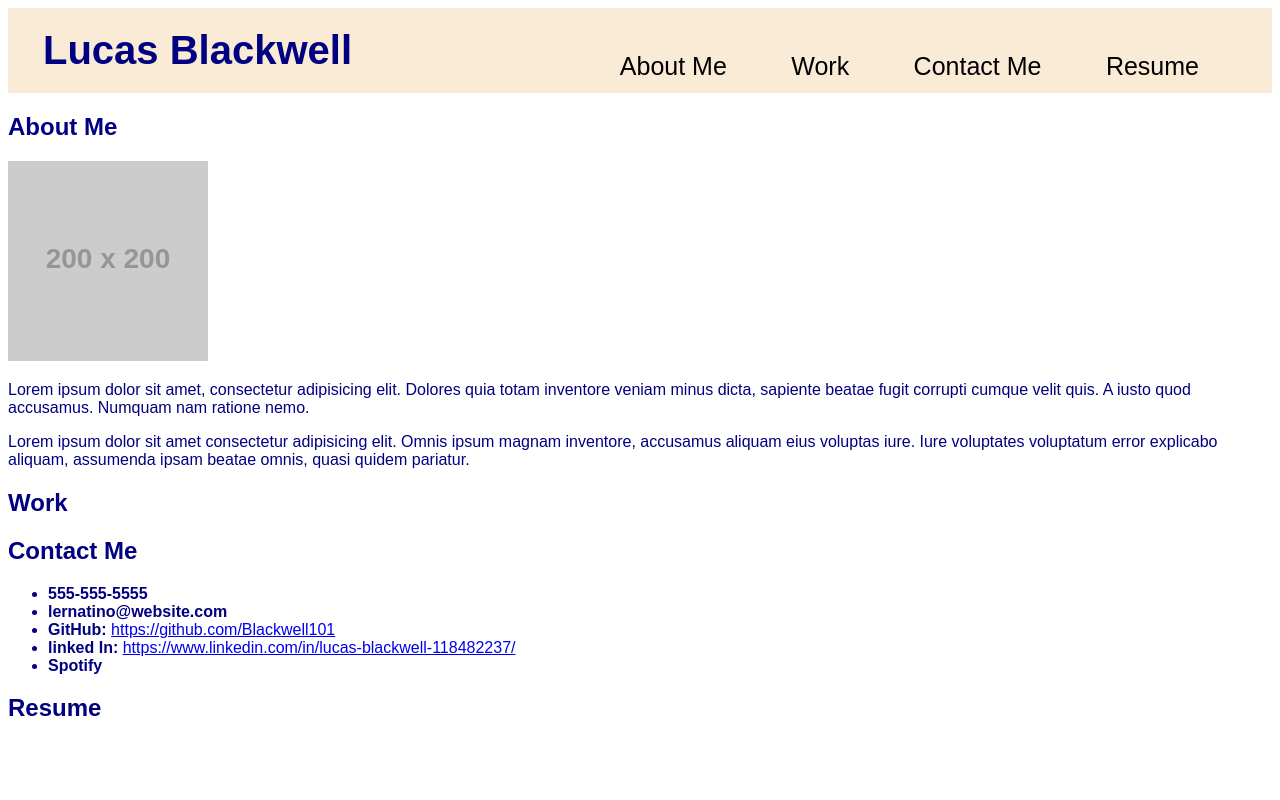
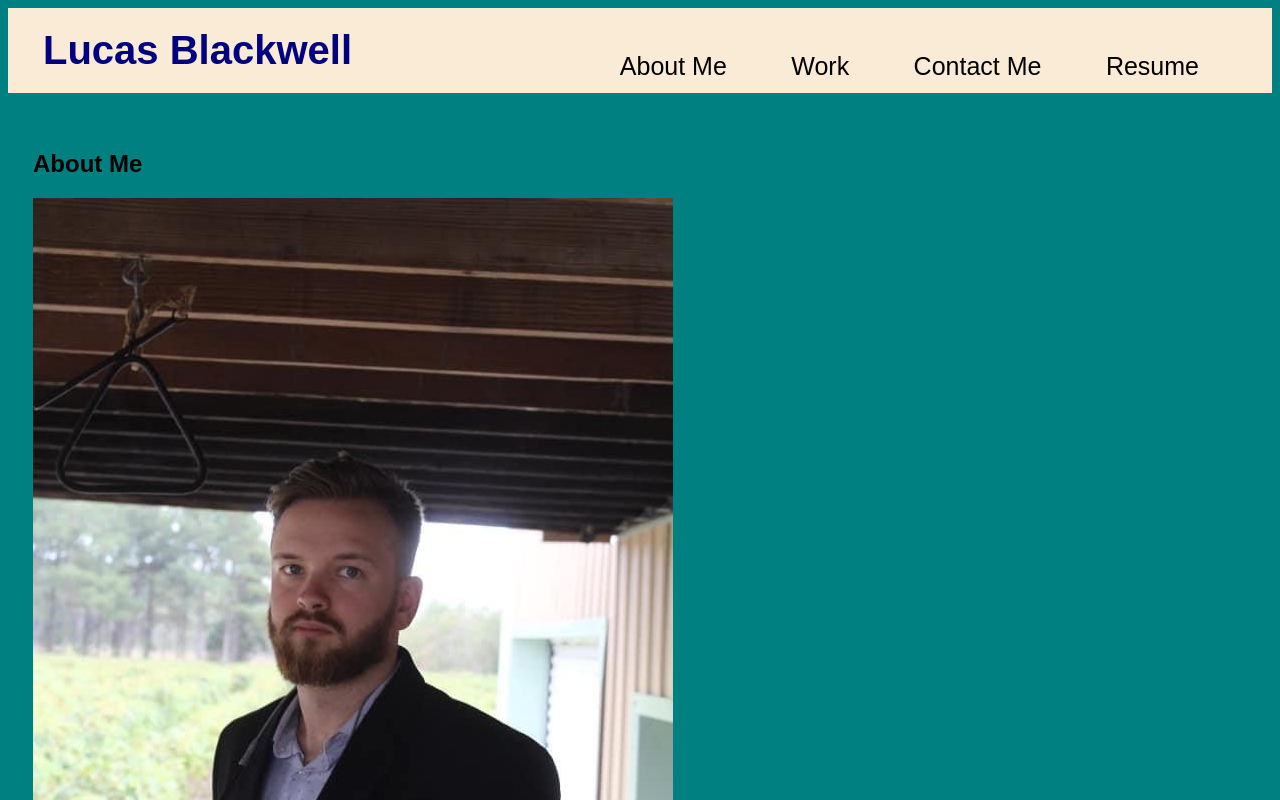
Before and after one commit to Blackwell101/Professional-Portfolio, a plain HTML site: page index.html in a window 1280 px wide. Shown: the top 800 px of the page. Drawn offline with Linux system fonts and the light colour scheme; placeholder pictures from the web are drawn by us.

Commit message:
Pro Portfolio html

```diff
--- a/assets/css/style.css
+++ b/assets/css/style.css
@@ -4,7 +4,7 @@
 }
 
 body {
-    color: navy;
+    background-color: teal;
     font-family: Arial, Helvetica, sans-serif;
 }
 
@@ -46,3 +46,15 @@ header h1 {
     color: navy;
     display: inline;
 }
+
+.hero {
+    padding: 25px;
+    font-weight: bold;
+    float: right;
+}
+
+.hero-form p {
+    padding: 0px;
+    text-align: right;
+
+}
--- a/index.html
+++ b/index.html
@@ -34,22 +34,26 @@
     </header>
 
 <!--about me section-->
-    <section>
+    <section class="hero">
+        <div class="hero-form">
+            <h2 class="Me"></h2>
         <h2>About Me</h2>
-        <img src="https://via.placeholder.com/200" alt="Your name">
-        <p>Lorem ipsum dolor sit amet, consectetur adipisicing elit. Dolores quia totam inventore veniam minus dicta, sapiente beatae fugit corrupti cumque velit quis. A iusto quod accusamus. Numquam nam ratione nemo.</p>
-        <p>Lorem ipsum dolor sit amet consectetur adipisicing elit. Omnis ipsum magnam inventore, accusamus aliquam eius voluptas iure. Iure voluptates voluptatum error explicabo aliquam, assumenda ipsam beatae omnis, quasi quidem pariatur.</p>
+        <img src="./assets/unnamed.jpg" alt="lucas Blackwell" style="width:200;height:200;">
+            <p>Lorem ipsum dolor sit amet, consectetur adipisicing elit. Dolores quia totam inventore veniam minus dicta, sapiente beatae fugit corrupti cumque velit quis. A iusto quod accusamus. Numquam nam ratione nemo.</p>
+            <p>Lorem ipsum dolor sit amet consectetur adipisicing elit. Omnis ipsum magnam inventore, accusamus aliquam eius voluptas iure. Iure voluptates voluptatum error explicabo aliquam, assumenda ipsam beatae omnis, quasi quidem pariatur.</p>
+        </div>
    </section>
 
 <!--work section-->
-    <section>
+    <section class="work">
+        <div class="projects">
         <h2>Work</h2>
-            <h3></h3>
-
+    </div>
     </section>
 
 <!--contact Me section-->
-    <section>
+    <section class="contact me">
+        <div class="info"></div>
         <h2>Contact Me</h2>
         <ul>
             <li><strong>555-555-5555</strong> <a href="#"></a></li>
@@ -57,13 +61,21 @@
             <li><strong>GitHub:</strong> <a href="#">https://github.com/Blackwell101</a></li>
             <li><strong>linked In:</strong> <a href="#">https://www.linkedin.com/in/lucas-blackwell-118482237/</a></li>
             <li><strong>Spotify</strong> <a href="#"></a></li>
+        </div>
         </ul>
      </section>
 
 <!--resume section-->
-   <section>
+   <section class="resume">
+    <div class="history">
     <h2>Resume</h2>
+    </div>
    </section>
+
+   <footer>
+    <h2>❤️ Made with love Lucas Blackwell</h2>
+
+   </footer>
 
 
 
```
Also changed, not shown: assets/unnamed.jpg (added).
